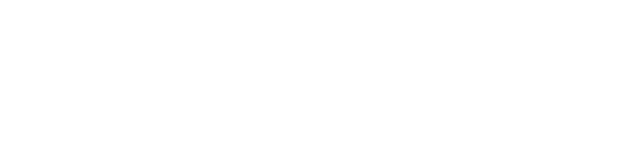
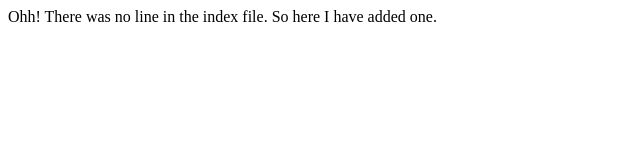
Before and after one commit to sandeep-patel-css/sandeep-test, a plain HTML site: page index.html in a window 1280 px wide. Shown: the whole page, without its empty margins (0-640 px from the left). Drawn offline with Linux system fonts and the light colour scheme.

Commit message:
One more commit @ 12:37PM
Updated some more files for testing.

```diff
--- a/index.html
+++ b/index.html
@@ -4,6 +4,7 @@
     <title>Some Title Here</title>
 </head>
 <body>
-
+    Ohh! There was no line in the index file.
+    So here I have added one.
 </body>
 </html>
```
Also changed, not shown: promotions.htm (+2 -0 lines), git-help.txt.
